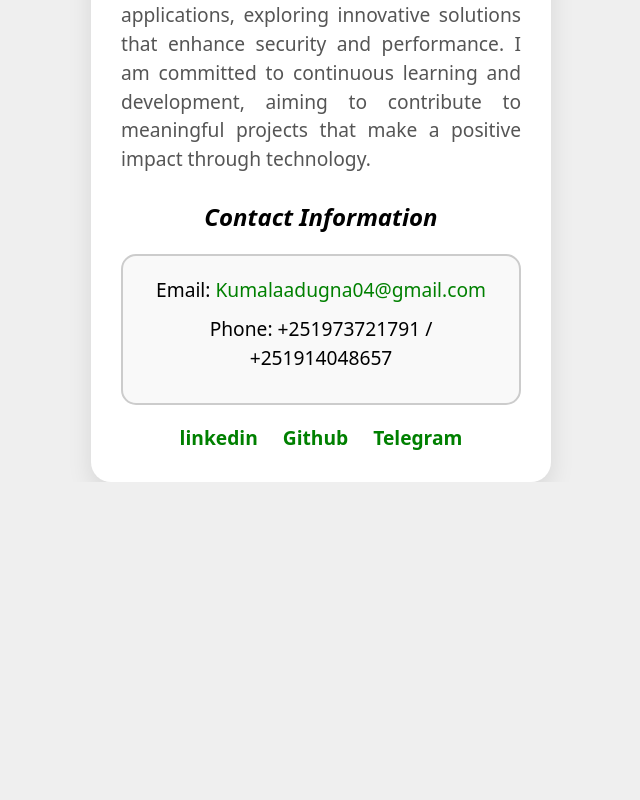
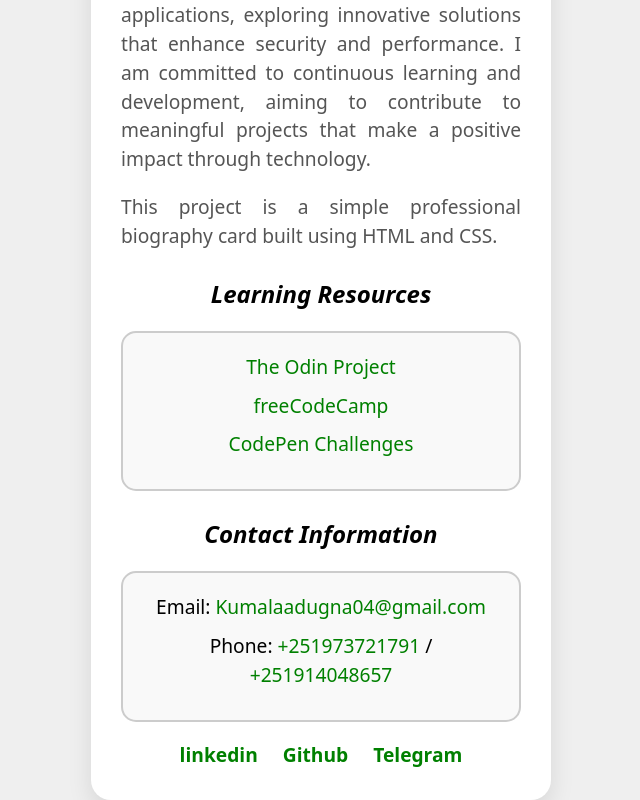
Before and after one commit to Kumala-Adugna/MYWEBSITE, a plain HTML site: page Mybiography.html in a window 1280 px wide. Shown: the part 559-1359 px from the top of the page, without its empty margins (319-959 px from the left). Before the commit the page ends 1041 px from the top, so only its background shows below. Drawn offline with Linux system fonts and the light colour scheme.

Commit message:
Update of my biography

```diff
--- a/Mybiography.html
+++ b/Mybiography.html
@@ -26,11 +26,25 @@
     I enjoy designing responsive and user-friendly web applications, exploring innovative solutions that enhance security and performance.
     I am committed to continuous learning and development, aiming to contribute to meaningful projects that make a positive impact through technology.
   </p>
+   <div>
+  <p>This project is a simple professional biography card built using HTML and CSS.</p>
 
+  <h2>Learning Resources</h2>
+
+  <ul>
+    <li><a href="https://www.theodinproject.com/" target="_blank">The Odin Project</a></li>
+    <li><a href="https://www.freecodecamp.org/" target="_blank">freeCodeCamp</a></li>
+    <li><a href="https://codepen.io/challenges" target="_blank">CodePen Challenges</a></li>
+  </ul>
+</div>
   <h2>Contact Information</h2>
   <ul>
     <li>Email: <a href="mailto:Kumalaadugna04@gmail.com">Kumalaadugna04@gmail.com</a></li>
-    <li>Phone: +251973721791 / +251914048657</li>
+
+<li>Phone:
+  <a href="tel:+251973721791">+251973721791</a> /
+  <a href="tel:+251914048657">+251914048657</a>
+</li>
   </ul>
 
   <div class="social-links">
@@ -44,6 +58,7 @@
     <i class="fab fa-telegram"></i>Telegram
   </a>
 </div>
+
 </div>
 
 </body>
```
Also changed, not shown: 1 other file.
